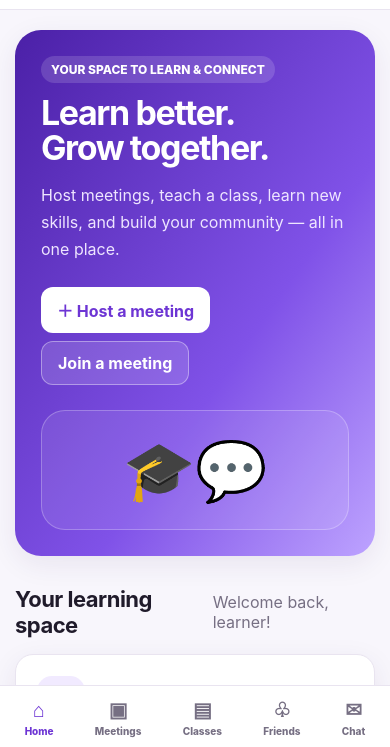
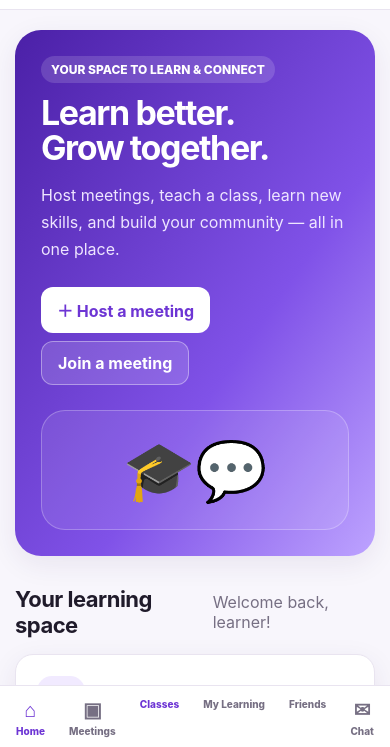
Before and after one commit to Demoses20/joint-app, a plain HTML site: page index.html in a window 390 px wide. Shown: the part 95-842 px from the top of the page. Drawn offline with Linux system fonts and the light colour scheme.

Commit message:
Update index.html

```diff
--- a/index.html
+++ b/index.html
@@ -2,7 +2,9 @@
 <a class="brand" href="index.html"><span class="brand-mark">J</span> JOINT</a>
 <nav class="main-nav" aria-label="Main navigation"><a href="index.html" class="active">Home</a><a href="meetings.html" class="">Meetings</a><a href="classes.html" class="">Classes</a><a href="friends.html" class="">Friends</a><a href="chat.html" class="">Chat</a><a href="timeline.html" class="">Timeline</a><a href="profile.html" class="">Profile</a><a href="settings.html" class="">Settings</a></nav>
 <div class="top-actions"><a class="btn secondary desktop-only" href="host-meeting.html">＋ Host</a><div class="avatar" title="Your profile">JM</div></div>
-</div></header><nav class="bottom-nav" aria-label="Mobile navigation"><a href="index.html" class="active"><span>⌂</span>Home</a><a href="meetings.html" class=""><span>▣</span>Meetings</a><a href="classes.html" class=""><span>▤</span>Classes</a><a href="friends.html" class=""><span>♧</span>Friends</a><a href="chat.html" class=""><span>✉</span>Chat</a></nav>
+</div></header><nav class="bottom-nav" aria-label="Mobile navigation"><a href="index.html" class="active"><span>⌂</span>Home</a><a href="meetings.html" class=""><span>▣</span>Meetings</a><a href="classes.html" class="active">Classes</a>
+<a href="my-learning.html">My Learning</a>
+<a href="friends.html">Friends</a><a href="chat.html" class=""><span>✉</span>Chat</a></nav>
 <main class="page"><section class="hero"><div><span class="pill" style="background:#ffffff25;color:white">YOUR SPACE TO LEARN & CONNECT</span><h1>Learn better.<br>Grow together.</h1><p>Host meetings, teach a class, learn new skills, and build your community — all in one place.</p><a class="btn" href="host-meeting.html">＋ Host a meeting</a><a class="btn secondary" href="join-meeting.html">Join a meeting</a></div><div class="hero-art" aria-hidden="true">🎓💬</div></section>
 <div class="section-title"><h2>Your learning space</h2><span class="muted">Welcome back, learner!</span></div>
 <section class="grid four">
```
